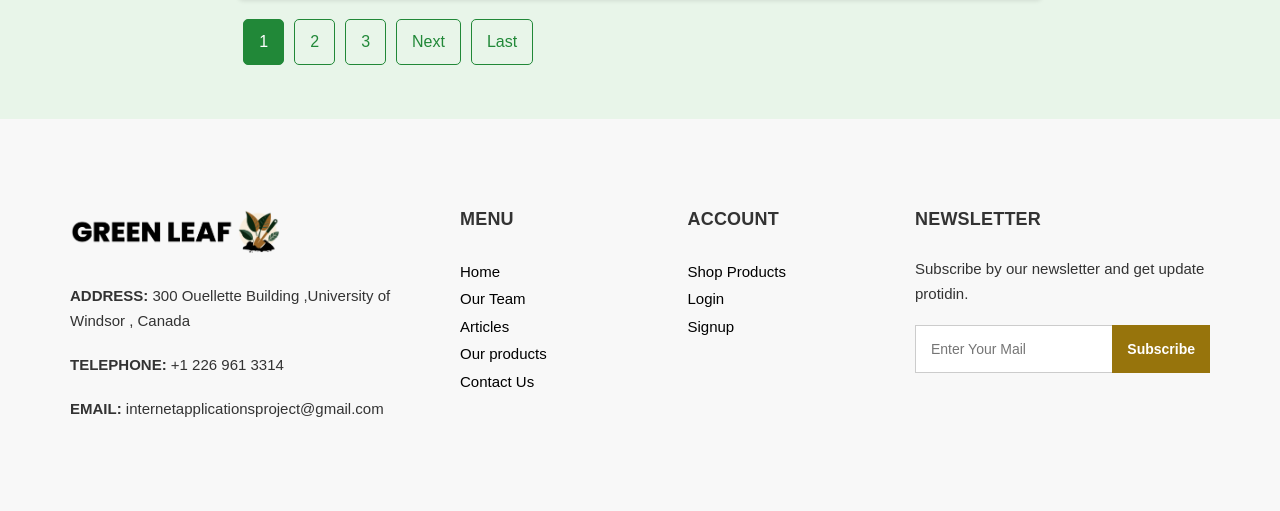
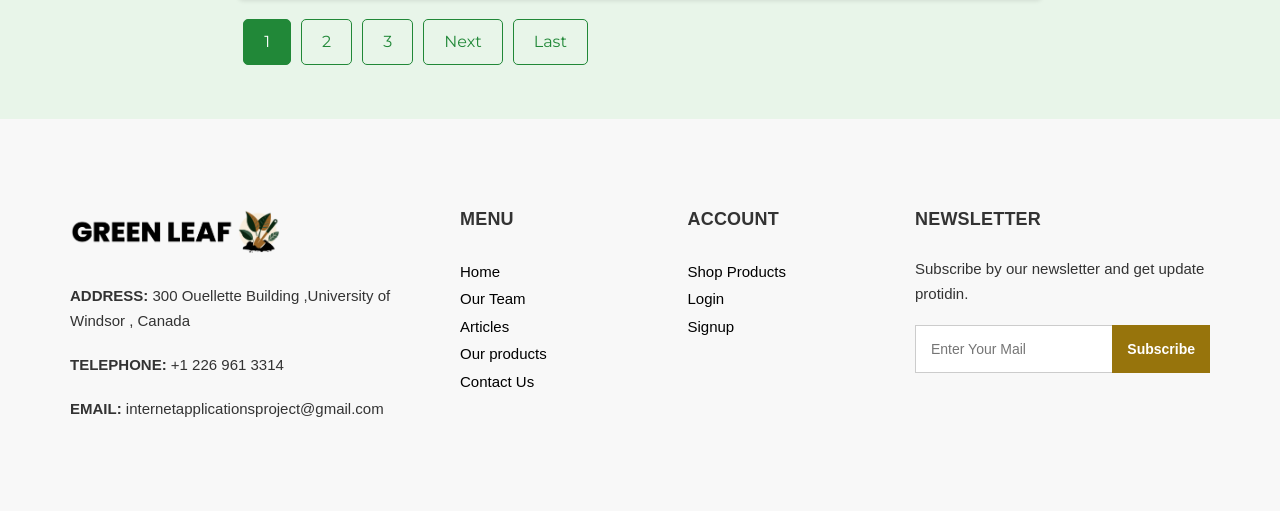
Before and after one commit to Manasakondaveeti/GreenLeafHub, a Django app: page /article-home/ in a window 1280 px wide. Shown: the part 1858-2369 px from the top of the page. Run offline with Django 5.2, Linux system fonts and the light colour scheme; data comes from the database, SQL or seed files in the repository; both versions use the stored data as it was after the commit; parts of the project's set-up code (start-up, migrations or seed data) failed here and were passed over; some libraries are stand-ins or nearby versions.

Commit message:
Email now sent with Contact-us Page. Along with site homogeneity

```diff
--- a/GreenWebsite/views.py
+++ b/GreenWebsite/views.py
@@ -709,9 +709,9 @@
             form.save()
             email = form.cleaned_data['email']
             print(email)
-            # send_contact_us_email(email)
+            send_contact_us_email(email)
             messages.success(request, 'Your message has been sent successfully!')
-            return redirect('contact_us')
+            return redirect('contact-us')
         else:
             messages.error(request, 'Please correct the errors below.')
     else:
--- a/static/articles-home.css
+++ b/static/articles-home.css
@@ -1,10 +1,3 @@
-body{
-    margin: 0;
-    padding: 0;
-    font-family: 'Arial', sans-serif;
-    background-color: #e8f5e9; /* Light green background */
-    color: #2e7d32; /* Dark green text */
-}
 
 .container-fluid {
     padding: 30px;
--- a/templates/articles/article-home.html
+++ b/templates/articles/article-home.html
@@ -1,11 +1,11 @@
 {% extends 'base.html' %}
 {% load static %}
 {% block title %} Leaf Articles {% endblock title %}
-{% block article-bootstrap %} <link rel="stylesheet" href="{% static 'articles-user.css' %}"> {% endblock %}
+{% block article-bootstrap %} <link rel="stylesheet" href="{% static 'articles-home.css' %}"> {% endblock %}
 
 {% block body %}
     <style>
-        body {
+        .container-fluid {
             background-color: #e8f5e9; /* Light green background */
         }
     </style>
--- a/templates/articles/articles_detail.html
+++ b/templates/articles/articles_detail.html
@@ -5,9 +5,7 @@
 
 {% block body %}
     <style>
-        body {
-            background-color: #e8f5e9; /* Light green background */
-        }
+
     </style>
     <script src="https://code.jquery.com/jquery-3.3.1.slim.min.js" integrity="sha384-q8i/X+965DzO0rT7abK41JStQIAqVgRVzpbzo5smXKp4YfRvH+8abtTE1Pi6jizo" crossorigin="anonymous"></script>
     <script src="https://cdn.jsdelivr.net/npm/popper.js@1.14.7/dist/umd/popper.min.js" integrity="sha384-UO2eT0CpHqdSJQ6hJty5KVphtPhzWj9WO1clHTMGa3JDZwrnQq4sF86dIHNDz0W1" crossorigin="anonymous"></script>
--- a/templates/articles/contact_us.html
+++ b/templates/articles/contact_us.html
@@ -6,10 +6,8 @@
 
 {% block body %}
 <style>
-body {
-    margin: 0;
-    padding: 0;
-    font-family: 'Arial', sans-serif;
+.contact-container {
+
     background: url('{% static "../media/article_bg_img/article_b_img_4.jpg" %}') no-repeat center center fixed; /* Background image */
     background-size: cover; /* Make the background image cover the entire page */
     color: #2e7d32; /* Dark green text */
--- a/templates/articles/user-articles.html
+++ b/templates/articles/user-articles.html
@@ -5,7 +5,7 @@
 
 {% block body %}
     <style>
-        body {
+        .container-fluid {
             background-color: #e8f5e9; /* Light green background */
             color: #ffffff;
         }
```
Also changed, not shown: db.sqlite3.
